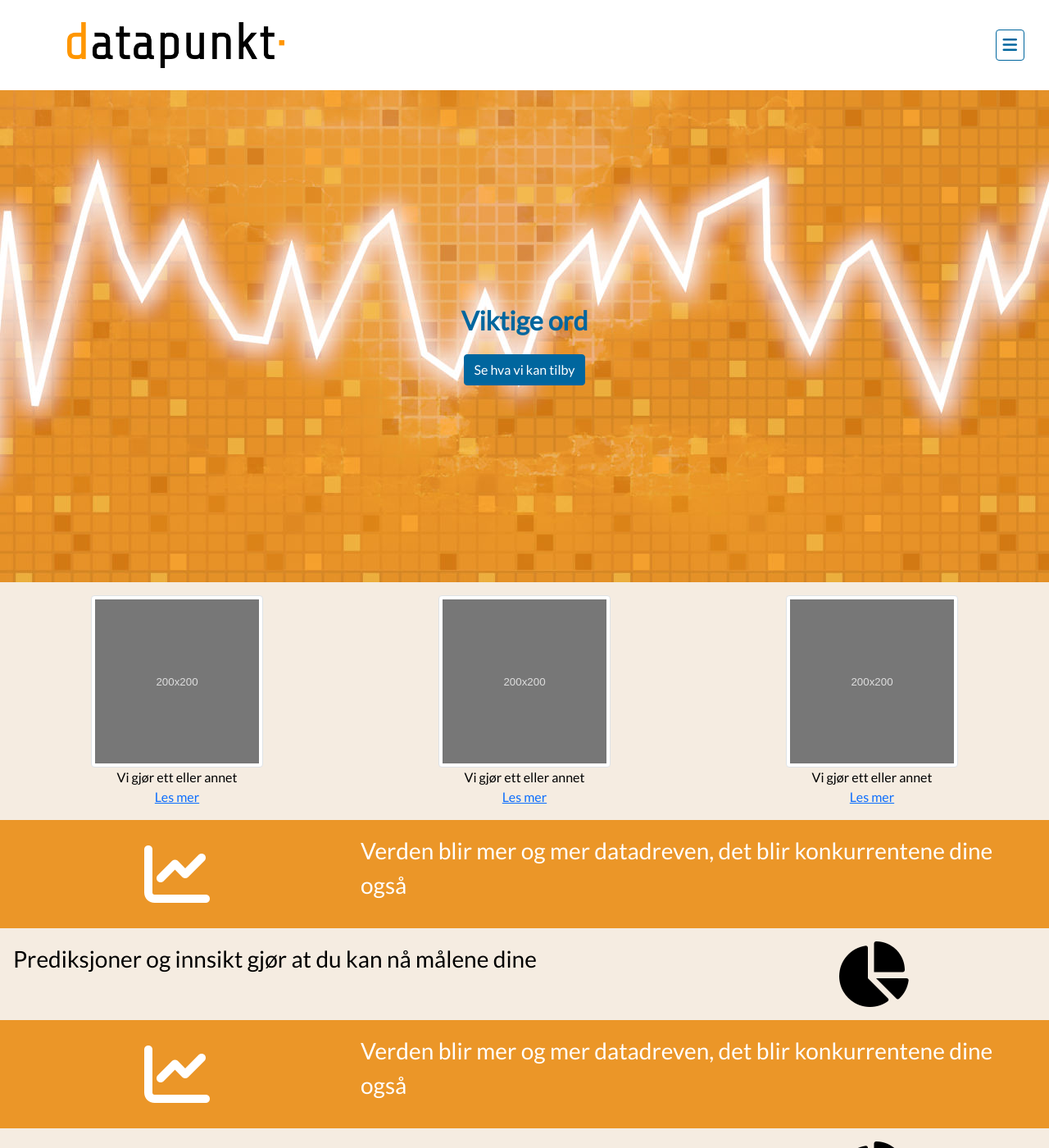
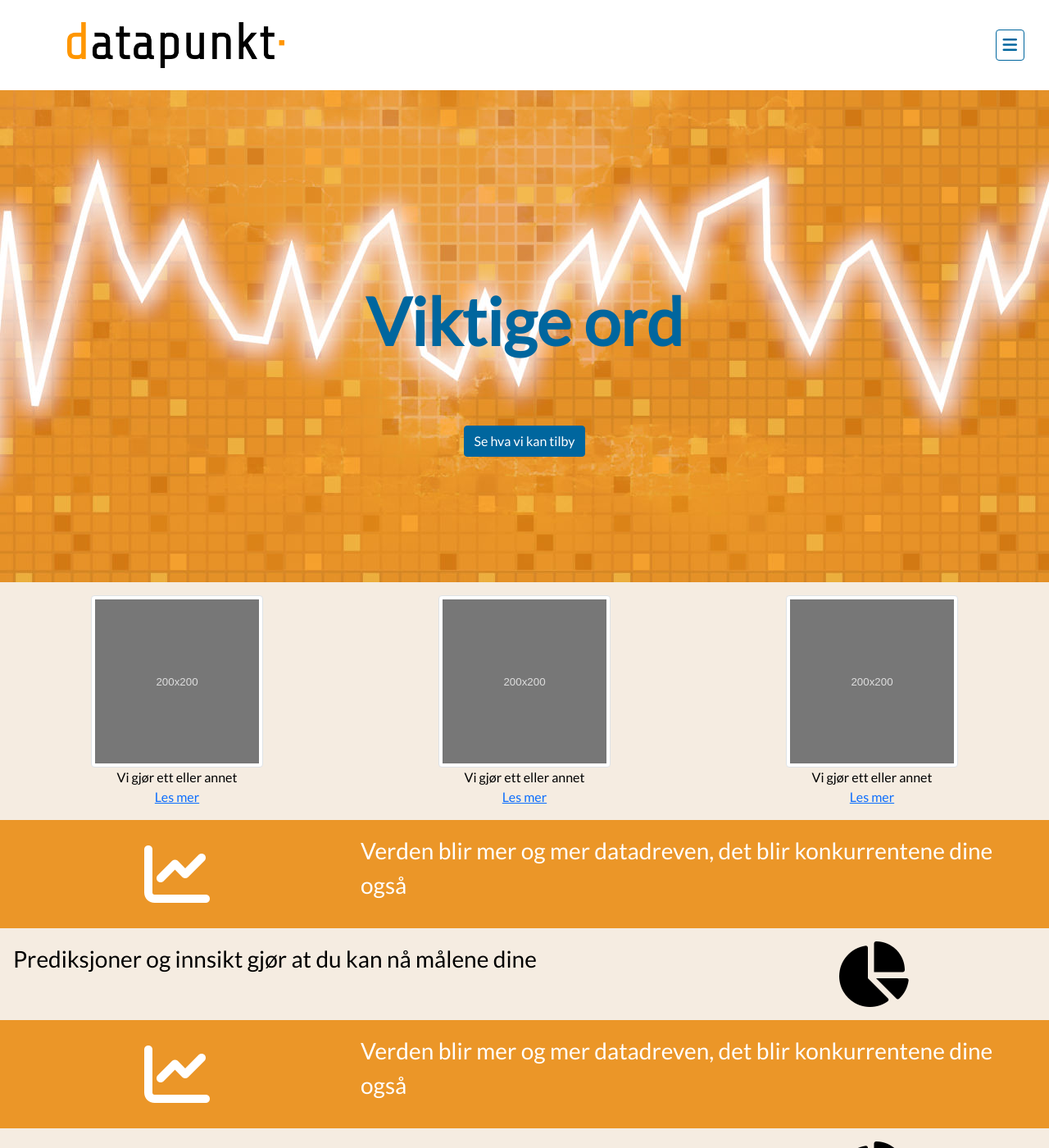
Before and after one commit to xibriz/datapunkt, a Jekyll site: the page built from docs/index.markdown, in a window 1280 px wide and 1400 px high. Shown: the whole window at 82% size. Built offline with Jekyll 4.4.1, drawn with Linux system fonts in a browser that asks for light colours; nearby versions of some CDN libraries; our own code applies the rules of GitHub Pages for plain Markdown files.

Commit message:
btn-lg, h1

```diff
--- a/docs/_layouts/home.html
+++ b/docs/_layouts/home.html
@@ -8,7 +8,7 @@ layout: default
             <div class="row">
                 <div class="col align-self-center text-center">
                     <h1 class="top-heading">Dine data kan bli et konkurransefortrinn</h1>
-                    <button type="button" class="btn btn-warning">Slik blir din virksomhet datadrevet</button>
+                    <button type="button" class="btn btn-warning btn-lg">Slik blir din virksomhet datadrevet</button>
                 </div>
             </div>
         </div>
--- a/docs/assets/styles/style.css
+++ b/docs/assets/styles/style.css
@@ -16,9 +16,9 @@ body {
 }
 
 h1 {
-    font-size: 2em;
-    margin-top: 0.67em;
-    margin-bottom: 0.67em;
+    font-size: 5em;
+    margin-top: 1em;
+    margin-bottom: 1em;
     font-weight: bold;
   }
 
```
